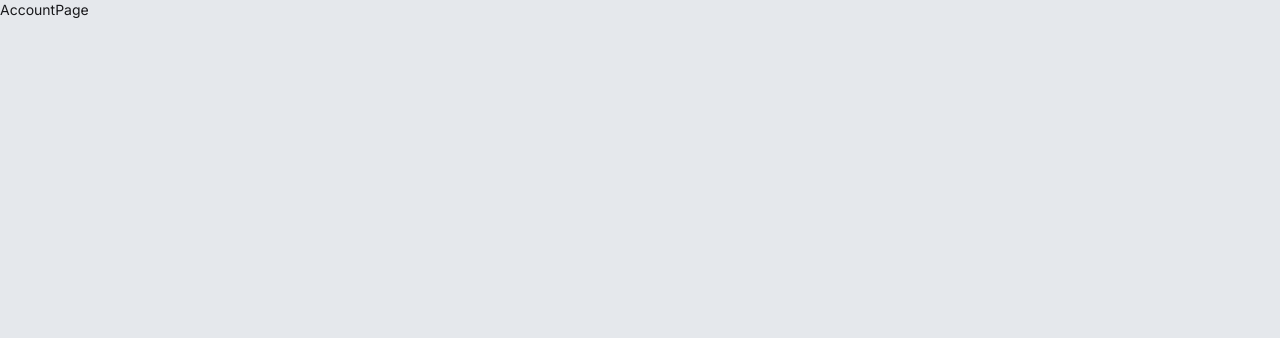
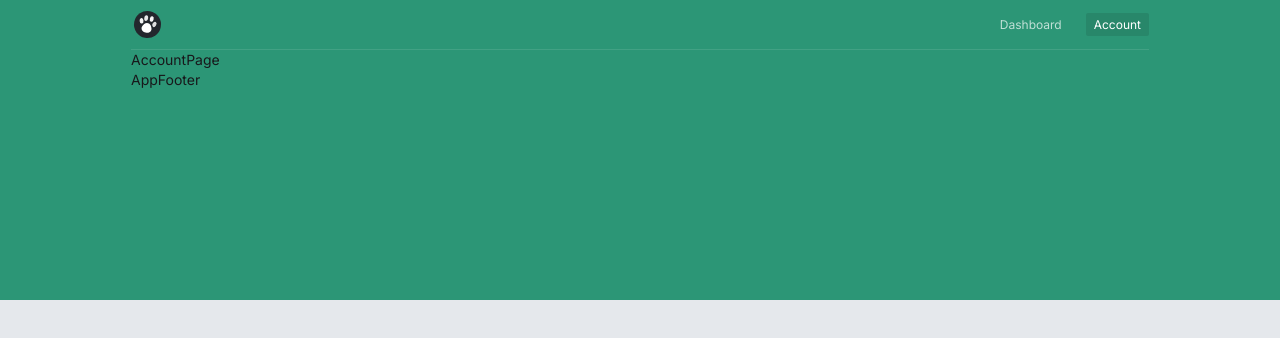
Before and after one commit to DavePaurillo/petsoft, a Next.js app: page /app/account in a window 1280 px wide. Shown: the top 338 px of the page. Built offline with nearby package versions, Linux system fonts and the light colour scheme.

Commit message:
style: App Layout, App Header | cn utility sample for active links

```diff
--- a/src/app/(marketing)/page.tsx
+++ b/src/app/(marketing)/page.tsx
@@ -1,9 +1,8 @@
 import Image from "next/image";
 import Link from "next/link";
 
+import Logo from "@/components/logo";
 import { Button } from "@/components/ui/button";
-
-import logo from "../../../public/logo.svg";
 
 export default function Home() {
   return (
@@ -16,9 +15,7 @@ export default function Home() {
       />
 
       <div>
-        <Link href="/">
-          <Image src={logo} alt="Petsoft Logo" />
-        </Link>
+        <Logo />
         <h1 className="my-6 max-w-[500px] text-5xl font-semibold">
           Manage your <span className="font-extrabold">pet daycare</span> with
           ease
--- /dev/null
+++ b/src/app/(private)/app/layout.tsx
@@ -0,0 +1,19 @@
+import React from "react";
+
+import AppFooter from "@/components/app-footer";
+import AppHeader from "@/components/app-header";
+import BackgroundPattern from "@/components/background-pattern";
+
+export default function Layout({ children }: { children: React.ReactNode }) {
+  return (
+    <>
+      <BackgroundPattern />
+
+      <div className="mx-auto max-w-[1050px] px-4">
+        <AppHeader />
+        {children}
+        <AppFooter />
+      </div>
+    </>
+  );
+}
--- /dev/null
+++ b/src/components/app-footer.tsx
@@ -0,0 +1,5 @@
+import React from "react";
+
+export default function AppFooter() {
+  return <div>AppFooter</div>;
+}
--- /dev/null
+++ b/src/components/app-header.tsx
@@ -0,0 +1,48 @@
+"use client";
+
+import Link from "next/link";
+import { usePathname } from "next/navigation";
+import React from "react";
+
+import { cn } from "@/lib/utils";
+
+import Logo from "./logo";
+
+const routes = [
+  {
+    label: "Dashboard",
+    path: "/app/dashboard",
+  },
+  {
+    label: "Account",
+    path: "/app/account",
+  },
+];
+
+export default function AppHeader() {
+  const activePathname = usePathname();
+
+  return (
+    <header className="flex items-center justify-between border-b border-white/10 py-2 ">
+      <Logo />
+
+      <nav>
+        <ul className="flex gap-4 text-xs">
+          {routes.map((route) => (
+            <li key={route.path}>
+              <Link
+                href={route.path}
+                className={cn(
+                  "rounded-sm px-2 py-1 text-white/70 transition hover:text-white focus:text-white",
+                  { "bg-black/10 text-white": activePathname === route.path }
+                )}
+              >
+                {route.label}
+              </Link>
+            </li>
+          ))}
+        </ul>
+      </nav>
+    </header>
+  );
+}
--- /dev/null
+++ b/src/components/background-pattern.tsx
@@ -0,0 +1,5 @@
+import React from "react";
+
+export default function BackgroundPattern() {
+  return <div className="absolute top-0 -z-10 h-[300px] w-full bg-[#2c9676]" />;
+}
--- /dev/null
+++ b/src/components/logo.tsx
@@ -0,0 +1,13 @@
+import Image from "next/image";
+import Link from "next/link";
+import React from "react";
+
+import logo from "../../public/logo.svg";
+
+export default function Logo() {
+  return (
+    <Link href="/">
+      <Image src={logo} alt="Petsoft Logo" />
+    </Link>
+  );
+}
```
